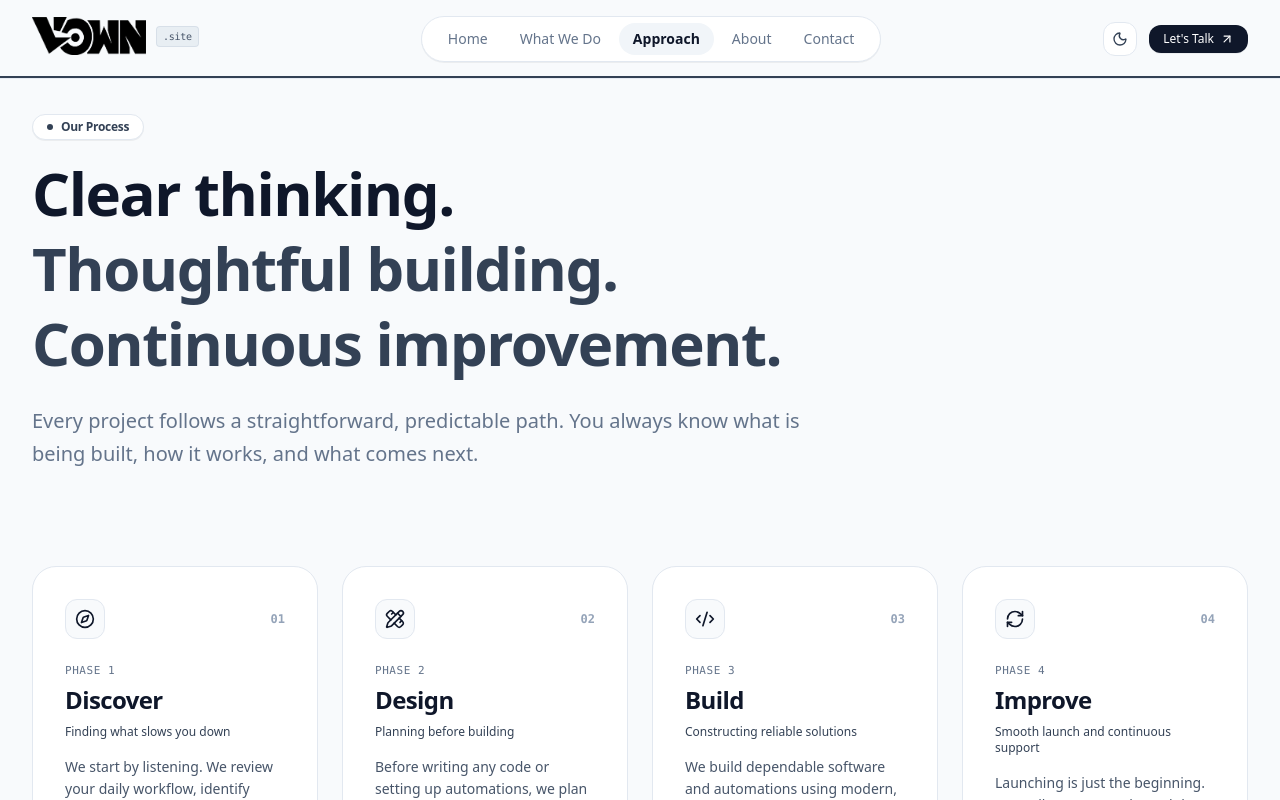
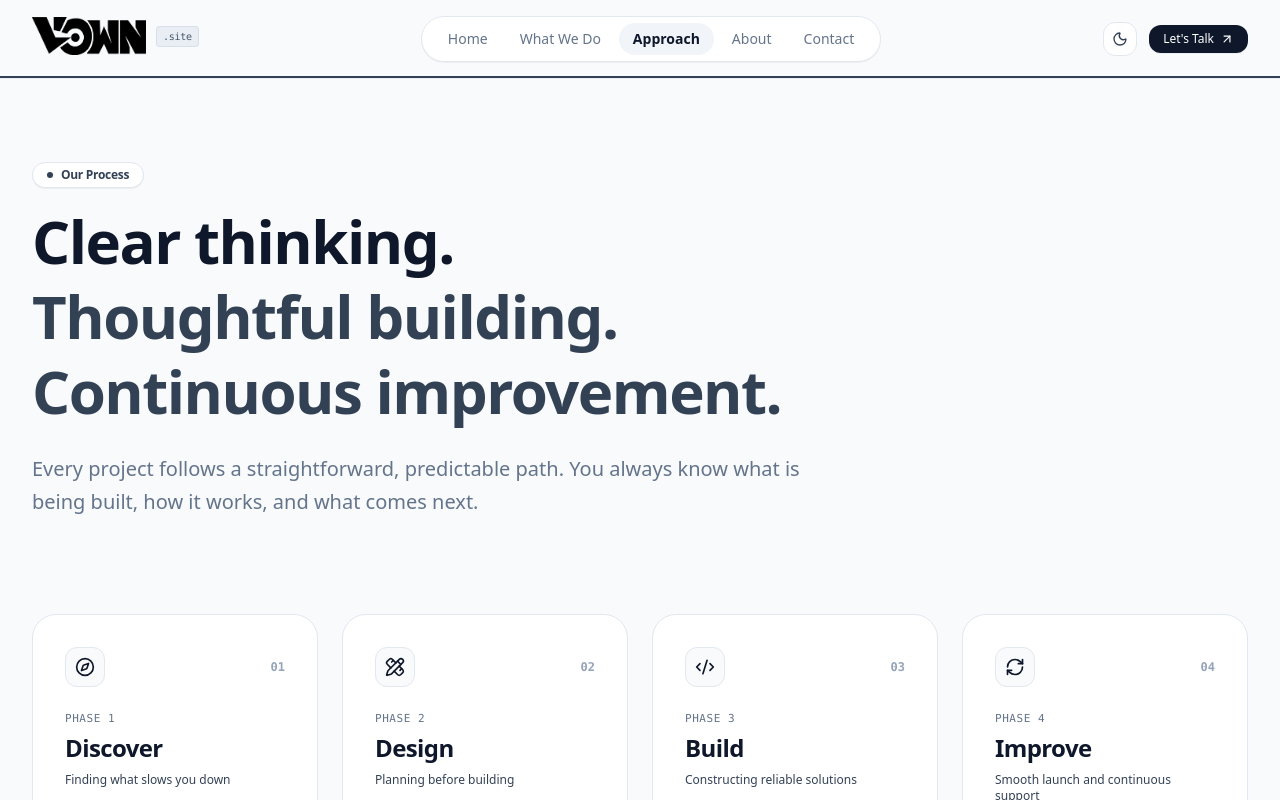
Before and after one commit to vownofficial-cloud/vown, a Next.js app: page /approach in a window 1280 px wide. Shown: the top 800 px of the page. Built offline with nearby package versions, Linux system fonts and the light colour scheme.

Commit message:
fix(layout): keep page headings clear of fixed navigation

```diff
--- a/src/app/approach/page.tsx
+++ b/src/app/approach/page.tsx
@@ -147,7 +147,7 @@ export default function ApproachPage() {
   };
 
   return (
-    <div className="py-20 sm:py-28 bg-[#F8FAFC] dark:bg-[#090D16] transition-colors duration-200">
+    <div className="pt-32 pb-20 sm:pt-40 sm:pb-28 bg-[#F8FAFC] dark:bg-[#090D16] transition-colors duration-200">
       <script
         type="application/ld+json"
         dangerouslySetInnerHTML={{ __html: JSON.stringify(approachJsonLd) }}
```
